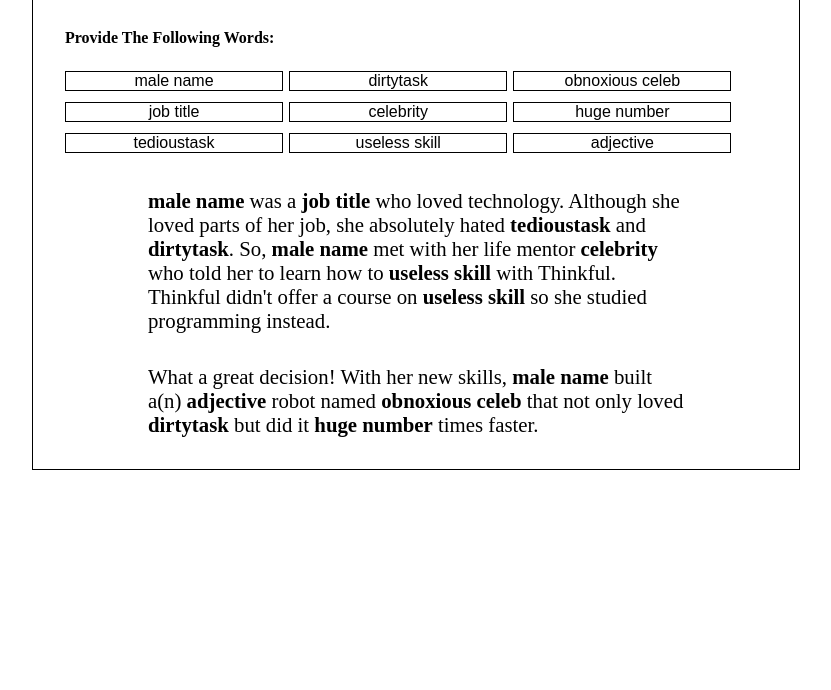
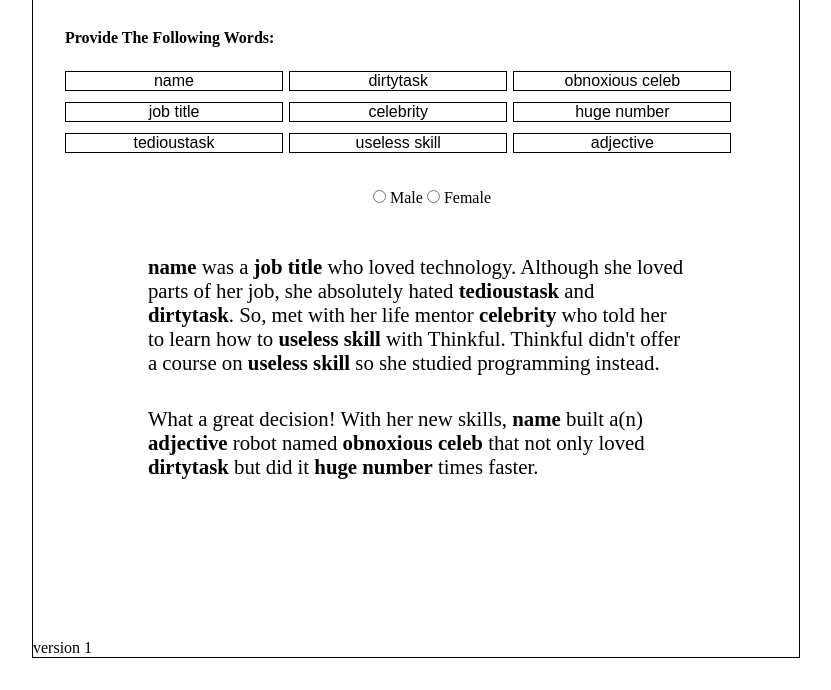
Before and after one commit to sjzerneri/mad-libs, a plain HTML site: page index.html in a window 1280 px wide. Shown: the part 167-857 px from the top of the page, without its empty margins (224-1055 px from the left). Before the commit the page ends 800 px from the top, so only its background shows below. Drawn offline with nearby package versions, Linux system fonts and the light colour scheme.

Commit message:
adding gender functionality

```diff
--- a/css/styles.css
+++ b/css/styles.css
@@ -116,10 +116,21 @@ header {
     margin-bottom: .7rem;
 }
 
+.gender-selection {
+    width: 99%;
+    margin: 0 auto;
+    text-align: center;
+    padding-bottom: 3rem;
+}
+
 
 /* Footer styles (Main Module)
 (all the styles inside the < footer > tag)
 */
+
+footer {
+    margin-top: 10rem;
+}
 
 
 /*
--- a/index.html
+++ b/index.html
@@ -1,14 +1,16 @@
 <!doctype html>
-<html lang="en" ng-app="">
+<html lang="en" ng-app="ngMadLibs">
 
 <head>
     <meta charset="UTF-8">
     <title>Mad Libs</title>
     <link href="css/styles.css" rel="stylesheet">
     <link href="http://code.ionicframework.com/ionicons/2.0.1/css/ionicons.min.css" rel="stylesheet">
+    <script src="https://code.angularjs.org/1.3.11/angular.js"></script>
+    <script src="js/app.js"></script>
 </head>
 
-<body>
+<body ng-controller="madLibsController">
     <header>
         <div class="header-content">
             <img class="smiley-logo" src="images/smiley.png">
@@ -22,7 +24,7 @@
     <section class="word-inputs">
         <h3> Provide The Following Words:</h3>
         <div class="word-selection">
-            <input type="text" ng-model="malename" ng-init="malename='male name'">
+            <input type="text" ng-model="name" ng-init="name='name'">
             <input type="text" ng-model="jobtitle" ng-init="jobtitle='job title'">
             <input type="text" ng-model="tedioustask" ng-init="tedioustask='tedioustask'">
         </div>
@@ -36,15 +38,26 @@
             <input type="text" ng-model="hugenumber" ng-init="hugenumber='huge number'">
             <input type="text" ng-model="adjective" ng-init="adjective='adjective'">
         </div>
+
+        <div class="gender-selection">
+            <input type="radio" name="gender" value="male" ng-click="gender.pronoun='he';gender.poss='his'">
+            <label for="gender ">Male</label>
+            <input type="radio" name="gender" value="female" ng-click="gender.pronoun='she';gender.poss='her'">
+            <label for="gender ">Female</label>
+        </div>
     </section>
 
-    <section class="madlib-text">
+    <section class="madlib-text ">
         <div class="madlib-content">
-            <p> <strong>{{malename}}</strong> was a <strong>{{jobtitle}}</strong> who loved technology. Although she loved parts of her job, she absolutely hated <strong>{{tedioustask}}</strong> and <strong>{{dirtytask}}</strong>. So, <strong>{{malename}}</strong> met with her life mentor <strong>{{celebrity}}</strong> who told her to learn how to <strong>{{uselessskill}} </strong>with Thinkful. Thinkful didn't offer a course on <strong>{{uselessskill}}</strong> so she studied programming instead.
-                <p>What a great decision! With her new skills, <strong>{{malename}}</strong> built a(n) <strong>{{adjective}}</strong> robot named <strong>{{obnoxiousceleb}} </strong>that not only loved <strong>{{dirtytask}} </strong>but did it <strong>{{hugenumber}}</strong> times faster. </p>
+            <p> <strong>{{name}}</strong> was a <strong>{{jobtitle}}</strong> who loved technology. Although {{ gender.pronoun }} loved parts of her job, {{ gender.pronoun }} absolutely hated <strong>{{tedioustask}}</strong> and <strong>{{dirtytask}}</strong>. So, <strong>{{malename}}</strong> met with {{ gender.poss }} life mentor <strong>{{celebrity}}</strong> who told {{ gender.poss }} to learn how to <strong>{{uselessskill}} </strong>with Thinkful. Thinkful didn't offer a course on <strong>{{uselessskill}}</strong> so {{ gender.pronoun }} studied programming instead.
+                <p>What a great decision! With {{ gender.poss }} new skills, <strong>{{name}}</strong> built a(n) <strong>{{adjective}}</strong> robot named <strong>{{obnoxiousceleb}} </strong>that not only loved <strong>{{dirtytask}} </strong>but did it <strong>{{hugenumber}}</strong> times faster. </p>
             </p>
         </div>
+        </div>
+
     </section>
+
+    <footer> version {{ version }}</footer>
 
     <script src=" https://ajax.googleapis.com/ajax/libs/angularjs/1.3.10/angular.min.js " type="text/javascript "></script>
 </body>
--- /dev/null
+++ b/js/app.js
@@ -0,0 +1,17 @@
+var app = angular.module('ngMadLibs', [])
+
+app.constant('VERSION', "1")
+app.run(function (VERSION, $rootScope) {
+    $rootScope.version = VERSION;
+})
+
+app.controller('madLibsController', function ($scope) {
+
+    $scope.data = {};
+
+    $scope.gender = {
+        pronoun: 'she',
+        poss: 'her'
+    };
+
+});
```
